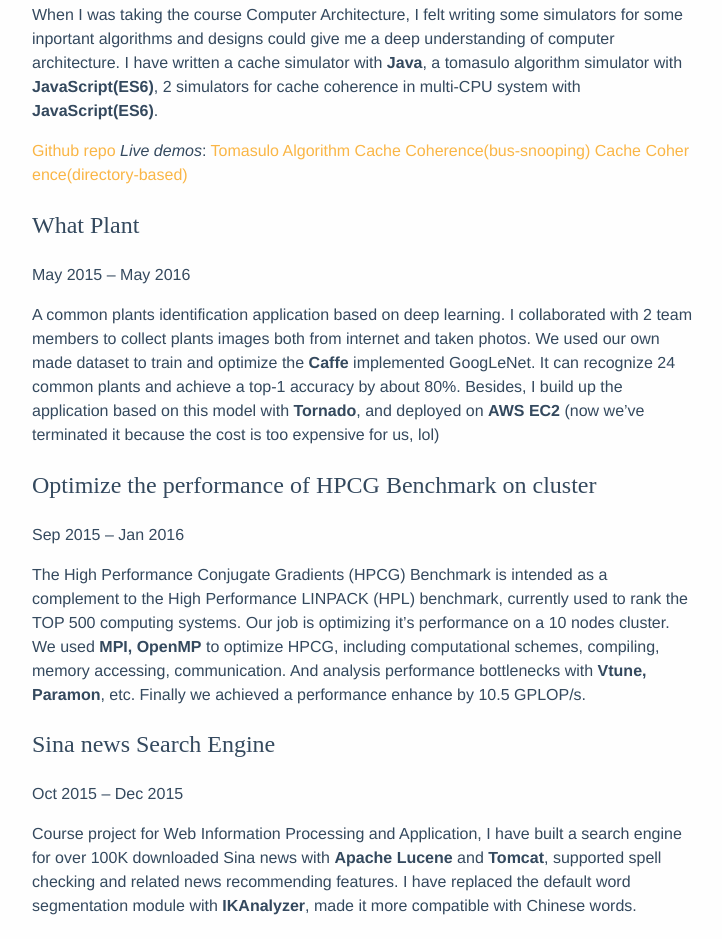
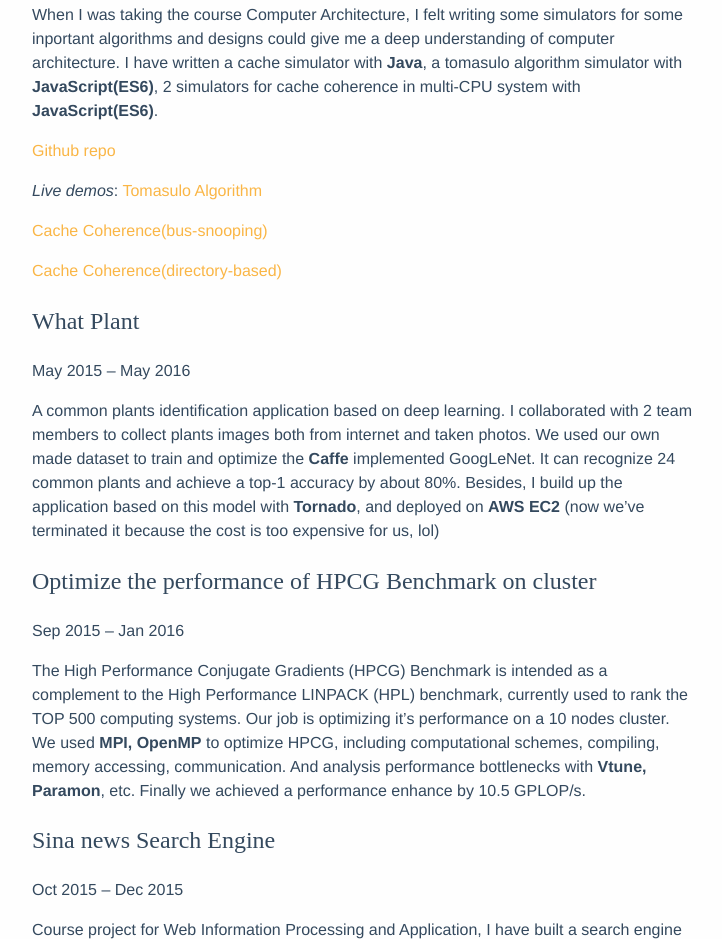
Before and after one commit to xymeow/xymeow.github.io, a plain HTML site: page about/index.html in a window 1280 px wide. Shown: the part 1759-2698 px from the top of the page, without its empty margins (278-1000 px from the left). Drawn offline with Linux system fonts and the light colour scheme.

Commit message:
blog update Sun 16 Sep 2018 21:55:08 PDT

```diff
--- a/about/index.html
+++ b/about/index.html
@@ -217,8 +217,13 @@ I worked on visualization and interaction part of project, using <strong>Ajax</s
 
 <p>When I was taking the course Computer Architecture, I felt writing some simulators for some inportant algorithms and designs could give me a deep understanding of computer architecture. I have written a cache simulator with <strong>Java</strong>, a tomasulo algorithm simulator with <strong>JavaScript(ES6)</strong>, 2 simulators for cache coherence in multi-CPU system with <strong>JavaScript(ES6)</strong>.</p>
 
-<p><a href="https://github.com/xymeow/computer-architecture-simulators">Github repo</a>
-<em>Live demos</em>: <a href="https://xymeow.github.io/computer-architecture-simulators/tomasulo_simulator/">Tomasulo Algorithm</a>    <a href="https://xymeow.github.io/computer-architecture-simulators/cache_coherence_simulators/snoopingindex">Cache Coherence(bus-snooping)</a>    <a href="https://xymeow.github.io/computer-architecture-simulators/cache_coherence_simulators/dirindex">Cache Coherence(directory-based)</a></p>
+<p><a href="https://github.com/xymeow/computer-architecture-simulators">Github repo</a></p>
+
+<p><em>Live demos</em>: <a href="https://xymeow.github.io/computer-architecture-simulators/tomasulo_simulator/">Tomasulo Algorithm</a></p>
+
+<p><a href="https://xymeow.github.io/computer-architecture-simulators/cache_coherence_simulators/snoopingindex">Cache Coherence(bus-snooping)</a></p>
+
+<p><a href="https://xymeow.github.io/computer-architecture-simulators/cache_coherence_simulators/dirindex">Cache Coherence(directory-based)</a></p>
 
 <h2 id="what-plant">What Plant</h2>
 
```
